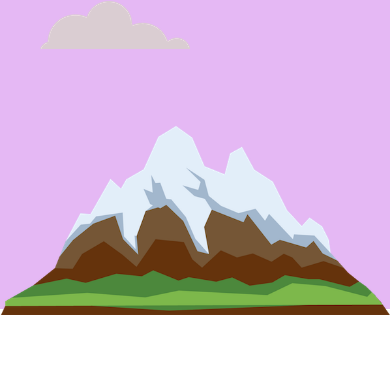
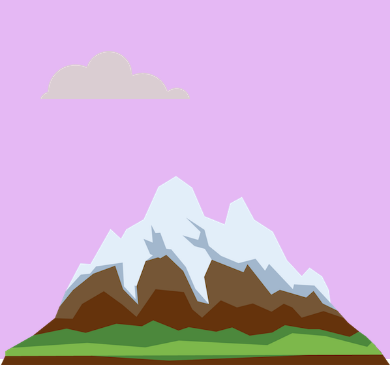
Before and after one commit to aayush51/Aayush-More, a plain HTML site: page index.html in a window 390 px wide. Shown: the part 497-864 px from the top of the page. Drawn offline with Linux system fonts and the light colour scheme.

Commit message:
Padding changes

```diff
--- a/styles.css
+++ b/styles.css
@@ -234,11 +234,11 @@ a:hover {
 @media only screen and (max-width:600px){
     .top-container .mountain {
         position: relative;
-        top: 60px;
+        top: 110px;
         width: 100%;
     }
     .top-container {
-        padding-bottom:50px;
+        padding-bottom:100px;
     }
     .top-container .cloud1{
         position: absolute;
```
